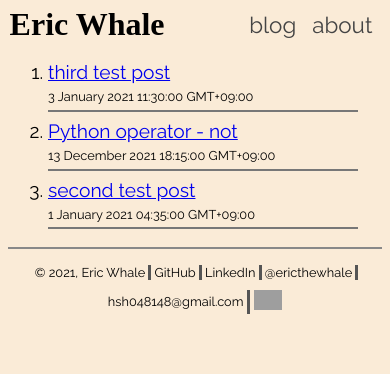
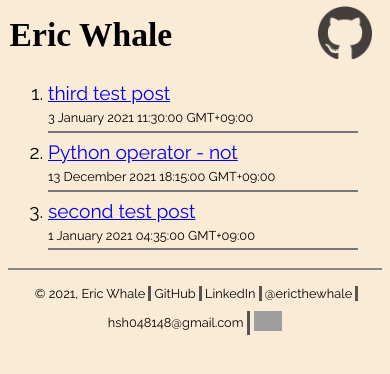
Before and after one commit to eric8979/blog-deperecated2, a Next.js app: page / in a window 390 px wide. Shown: the top 374 px of the page. Built offline with nearby package versions, Linux system fonts and the light colour scheme; grey boxes are pictures that could not be loaded; a web font is replaced by a local one.

Commit message:
remove about me and update structure accordingly

```diff
--- a/components/navbar.js
+++ b/components/navbar.js
@@ -18,21 +18,13 @@ const Navbar = () => {
         <Link href="/">
           <h1 className={styles.title}>Eric Whale</h1>
         </Link>
-        <nav className={styles.navbar}>
-          <Link href="/">
-            <h2>blog</h2>
-          </Link>
-          <Link href="/about">
-            <h2>about</h2>
-          </Link>
-        </nav>
         <ul className={styles.links}>
-          <li>
+          <li className={styles.githubLink}>
             <a href="https://github.com/eric8979">
               <Image src={githubImg} alt={"GitHub"} height="54" width="54" />
             </a>
           </li>
-          <li>
+          <li className={styles.linkedinLink}>
             <a href="https://www.linkedin.com/in/eric-whale-4853301ab/">
               <Image
                 src={linkedinImg}
--- a/styles/navbar.module.css
+++ b/styles/navbar.module.css
@@ -19,21 +19,6 @@
 }
 
 .title:hover {
-  cursor: pointer;
-}
-
-/* navbar (blog, about) */
-.navbar h2 {
-  display: inline;
-  font-size: 2rem;
-  font-weight: 400;
-  color: #444;
-  margin: 0.5rem;
-  margin-left: 1rem;
-  margin-right: 1rem;
-}
-.navbar h2:hover {
-  color: #000;
   cursor: pointer;
 }
 
@@ -59,14 +44,13 @@
     padding-bottom: 0.1rem;
   }
   .title {
-    font-size: 2rem;
+    font-size: 2.1rem;
   }
-  .navbar h2 {
-    font-size: 1.4rem;
-    margin-left: 0.5rem;
+  .links li {
+    margin: 0;
     margin-right: 0.5rem;
   }
-  .links {
+  .links .linkedinLink {
     display: none;
   }
 }
```
Also changed, not shown: pages/about.js (deleted, +0 -89 lines).
